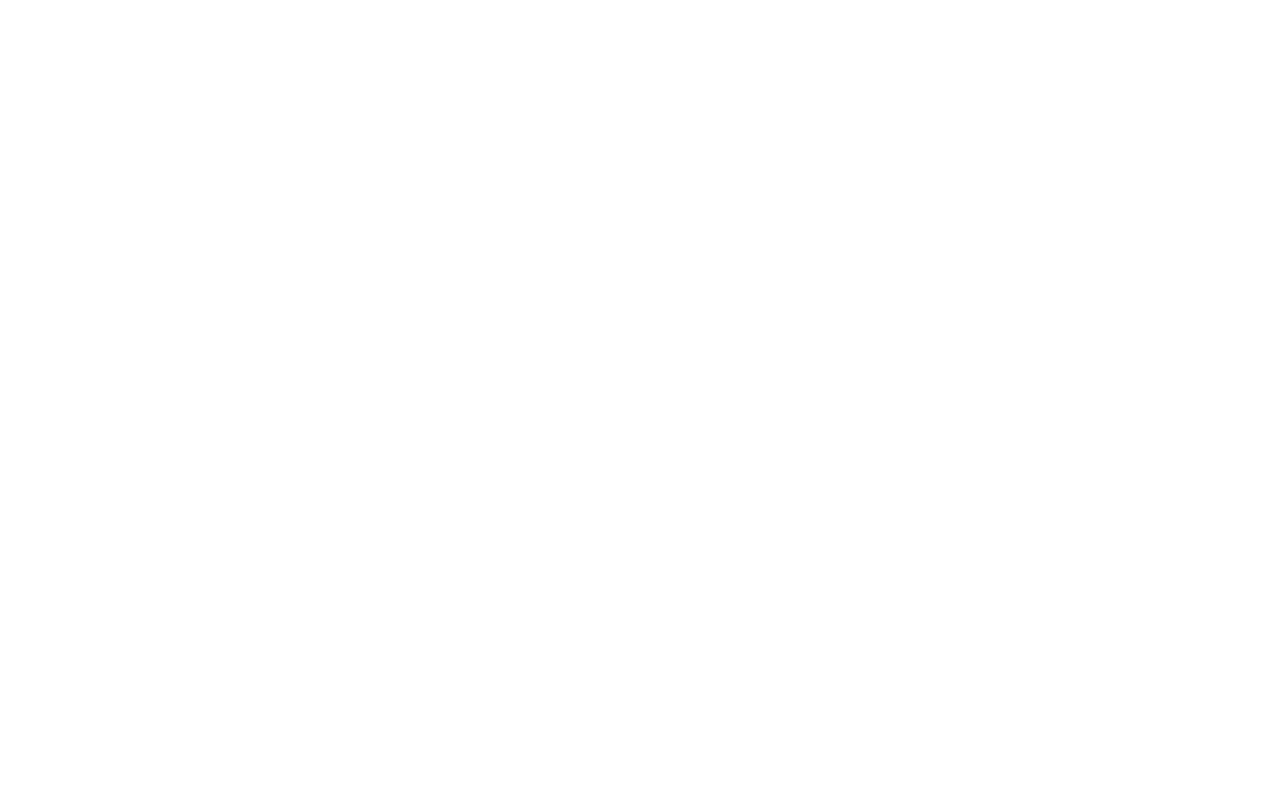
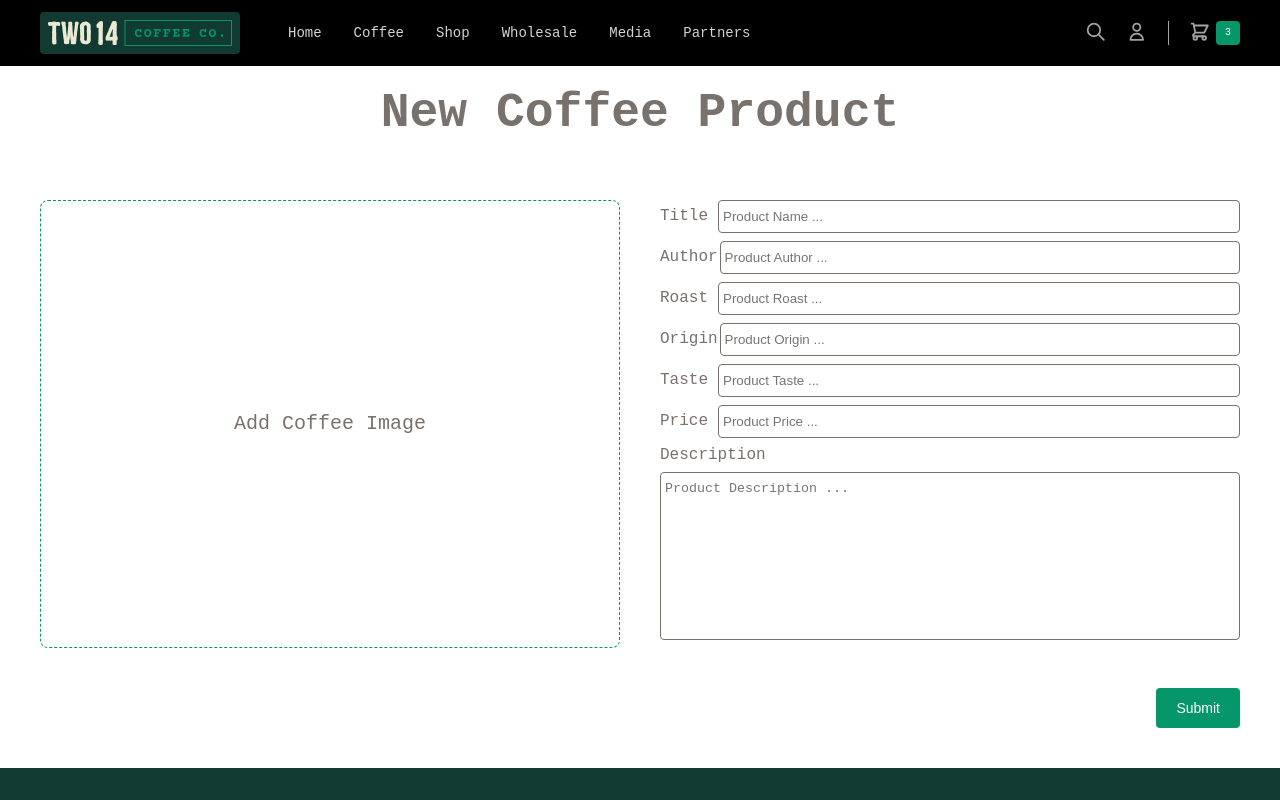
Before and after one commit to BlackValentine/two14-coffee, a React (Vite) app: page /new-product/coffee in a window 1280 px wide. Before the commit this address had no page. Shown: the top 800 px of the page. Built offline with nearby package versions, Linux system fonts and the light colour scheme; a web font is replaced by a local one.

Commit message:
new product form

```diff
--- a/package.json
+++ b/package.json
@@ -10,6 +10,8 @@
   },
   "dependencies": {
     "@reduxjs/toolkit": "^1.9.1",
+    "axios": "^1.2.1",
+    "buffer": "^6.0.3",
     "react": "^18.2.0",
     "react-dom": "^18.2.0",
     "react-redux": "^8.0.5",
--- a/src/App.jsx
+++ b/src/App.jsx
@@ -9,6 +9,7 @@
 import RegisterScreen from './components/Screens/RegisterScreen';
 import ResetPasswordScreen from './components/Screens/ResetPasswordScreen';
 import ProductItemScreen from './components/Screens/ProductItemScreen';
+import NewCoffee from './components/NewProductComponents/NewCoffee';
 
 function App(props) {
   return (
@@ -24,6 +25,7 @@
 			<Route path='/account/register' element={<RegisterScreen />} />
 			<Route path='/account/reset' element={<ResetPasswordScreen />} />
 			<Route path='/collections/product' element={<ProductItemScreen />} />
+			<Route path='/new-product/coffee' element={<NewCoffee />} />
 		</Routes>
 	);
 }
--- a/src/App.scss
+++ b/src/App.scss
@@ -205,3 +205,26 @@
 .search-icon {
   color: #ffffff !important;
 }
+
+.btn {
+  display: flex;
+  padding: 12px 20px;
+  border: 0;
+  outline: 0;
+  border-radius: 4px;
+  font-size: 14px;
+  font-weight: 500;
+
+  &:hover {
+    opacity: 0.8;
+  }
+
+  span {
+    margin: auto;
+  }
+}
+
+.submit-btn {
+  color: #ffffff;
+  background-color: #059669;
+}
--- /dev/null
+++ b/src/api/axiosClient.jsx
@@ -0,0 +1,17 @@
+import axios from 'axios';
+
+const instance = axios.create({
+  baseURL: 'localhost:8888/api',
+  withCredentials: true,
+});
+
+export const isSuccessStatusCode = (s) => {
+  // May be string or number
+  const statusType = typeof s;
+  return (
+    (statusType === 'number' && s === 0) ||
+    (statusType === 'string' && s.toUpperCase() === 'OK')
+  );
+};
+
+export default instance;
--- /dev/null
+++ b/src/api/productApi.jsx
@@ -0,0 +1,44 @@
+import axiosClient from './axiosClient';
+
+const createProduct = (product) => {
+  const url = '/product/create-product';
+  if (product.type === "coffee") {
+    console.log(product)
+    return axiosClient.post(url, {
+      type: product.type,
+      title: product.title,
+      author: product.author,
+      roast: product.roast,
+      origin: product.origin,
+      taste: product.taste,
+      price: product.price,
+      description: product.description,
+      image: product.image
+    });
+  }
+};
+
+const getBlog = (blogId) => {
+  const url = `/blog/get-blogs?id=${blogId}`;
+  return axiosClient.get(url);
+};
+
+const editBlog = (dataBlog) => {
+  const url = '/blog/edit-blog';
+  return axiosClient.put(url, {
+    id: dataBlog.id,
+    title: dataBlog.titleBlog,
+    subtitle: dataBlog.subtitleBlog,
+    image: dataBlog.imageBlog,
+    content: dataBlog.contentBlog,
+    rawContent: dataBlog.rawContentBlog,
+  });
+};
+
+const productApi = {
+  createProduct,
+  getBlog,
+  editBlog,
+};
+
+export default productApi;
--- /dev/null
+++ b/src/components/NewProductComponents/NewCoffee.jsx
@@ -0,0 +1,111 @@
+import { useState } from 'react';
+import Footer from '../GeneralComponents/Footer';
+import Header from '../GeneralComponents/Header';
+import './NewCoffee.scss';
+import utils from "../../utils";
+import productApi from '../../api/productApi';
+
+function NewCoffee(props) {
+  const [coffee, setCoffee] = useState({
+    type: "coffee",
+    title: "",
+    author: "",
+    roast: "",
+    origin: "",
+    taste: "",
+    price: "",
+    description: ""
+  })
+  const [imageProduct, setImageProduct] = useState('');
+  const [previewImageURL, setPreviewImageURL] = useState('');
+
+  const handleChangeField = (e) => {
+    setCoffee({
+      ...coffee,
+      [e.target.id]: e.target.value
+    })
+  }
+
+  const handleAddImage = async (e) => {
+    let data = e.target.files;
+    let file = data[0];
+    if (file) {
+      let base64 = await utils.getBase64(file);
+      let objectUrl = URL.createObjectURL(file);
+      setPreviewImageURL(objectUrl);
+      setImageProduct(base64);
+    }
+  };
+
+  const handleSubmitForm = async () => {
+    await productApi.createProduct({
+      ...coffee,
+      image: imageProduct
+    })
+    // console.log({...coffee, image: imageProduct})
+  }
+
+  return (
+    <div>
+      <Header />
+      <h3>New Coffee Product</h3>
+      <div className="container new-coffee__content">
+        <div className="new-coffee__image">
+          <label htmlFor="new-coffee" style={{ backgroundImage: `url(${previewImageURL})` }}>
+            <span>{previewImageURL ? "" : "Add Coffee Image"}</span>
+          </label>
+          <input
+            id="new-coffee"
+            type="file"
+            hidden
+            onChange={(e) => handleAddImage(e)}
+          />
+        </div>
+        <div className="new-coffee__all-field">
+          <div className="new-coffee__field">
+            <span>Title</span>
+            <input id="title" type="text" placeholder="Product Name ..." onChange={(e) => handleChangeField(e)}/>
+          </div>
+          <div className="new-coffee__field">
+            <span>Author</span>
+            <input id="author" type="text" placeholder="Product Author ..." onChange={(e) => handleChangeField(e)}/>
+          </div>
+          <div className="new-coffee__field">
+            <span>Roast</span>
+            <input id="roast" type="text" placeholder="Product Roast ..." onChange={(e) => handleChangeField(e)}/>
+          </div>
+          <div className="new-coffee__field">
+            <span>Origin</span>
+            <input id="origin" type="text" placeholder="Product Origin ..." onChange={(e) => handleChangeField(e)}/>
+          </div>
+          <div className="new-coffee__field">
+            <span>Taste</span>
+            <input id="taste" type="text" placeholder="Product Taste ..." onChange={(e) => handleChangeField(e)}/>
+          </div>
+          <div className="new-coffee__field">
+            <span>Price</span>
+            <input id="price" type="number" placeholder="Product Price ..." onChange={(e) => handleChangeField(e)}/>
+          </div>
+          <div className="new-coffee__field new-coffee__field-description">
+            <span>Description</span>
+            <textarea
+              name="description"
+              id="description"
+              rows="10"
+              placeholder="Product Description ..."
+              onChange={(e) => handleChangeField(e)}
+            ></textarea>
+          </div>
+        </div>
+      </div>
+      <div className="container new-coffee__submit-btn">
+        <button className="btn submit-btn" onClick={handleSubmitForm}>
+          <span>Submit</span>
+        </button>
+      </div>
+      <Footer />
+    </div>
+  );
+}
+
+export default NewCoffee;
--- /dev/null
+++ b/src/components/NewProductComponents/NewCoffee.scss
@@ -0,0 +1,80 @@
+@use "../../variables/variable" as c;
+
+h3 {
+  text-align: center;
+  font-size: 48px;
+  color: c.$text-green-color;
+  margin: 20px 0;
+}
+
+.new-coffee__submit-btn {
+  display: flex;
+  justify-content: flex-end;
+  padding: 0;
+  margin-bottom: 40px;
+}
+
+.new-coffee__content {
+  display: grid;
+  grid-template-columns: 1fr 1fr;
+  gap: 40px;
+  padding: 40px 0;
+
+  .new-coffee__image {
+    label {
+      display: flex;
+      width: 100%;
+      height: 100%;
+      border: 1px dashed c.$light-primary-color;
+      color: c.$text-green-color;
+      border-radius: 8px;
+      cursor: pointer;
+      background-position: center;
+      background-repeat: no-repeat;
+      background-size: cover;
+
+      span {
+        margin: auto;
+        font-size: 20px;
+      }
+    }
+  }
+  .new-coffee__all-field {
+    .new-coffee__field {
+      display: flex;
+      align-items: center;
+      gap: 8px;
+      margin-bottom: 8px;
+
+      span {
+        min-width: 50px;
+        font-size: 16px;
+        color: c.$text-green-color;
+      }
+
+      input {
+        width: 100%;
+        padding: 8px 4px;
+        border: 1px solid c.$text-green-color;
+        border-radius: 4px;
+      }
+
+      textarea {
+        width: 100%;
+        padding: 8px 4px;
+        border: 1px solid c.$text-green-color;
+        border-radius: 4px;
+        resize: none;
+
+        &:focus {
+          border: 1px solid c.$text-green-color;
+        }
+      }
+    }
+
+    .new-coffee__field-description {
+      flex-direction: column;
+      align-items: flex-start;
+    }
+  }
+}
--- /dev/null
+++ b/src/utils.jsx
@@ -0,0 +1,24 @@
+import { Buffer } from 'buffer';
+
+class utils {
+  static getBase64 = (file) => {
+    return new Promise((resolve, reject) => {
+      const reader = new FileReader();
+      reader.readAsDataURL(file);
+      reader.onload = () => resolve(reader.result);
+      reader.onerror = (error) => reject(error);
+    });
+  };
+
+  static bufferImage = (image) => {
+    if (image) {
+      return new Buffer(image, 'base64').toString('binary');
+    } else return '';
+  };
+
+  static topPage = () => {
+    document.body.scrollTop = 0;
+  };
+}
+
+export default utils;
```
Also changed, not shown: 1 other file (tests, documents, lock files or other folders).
